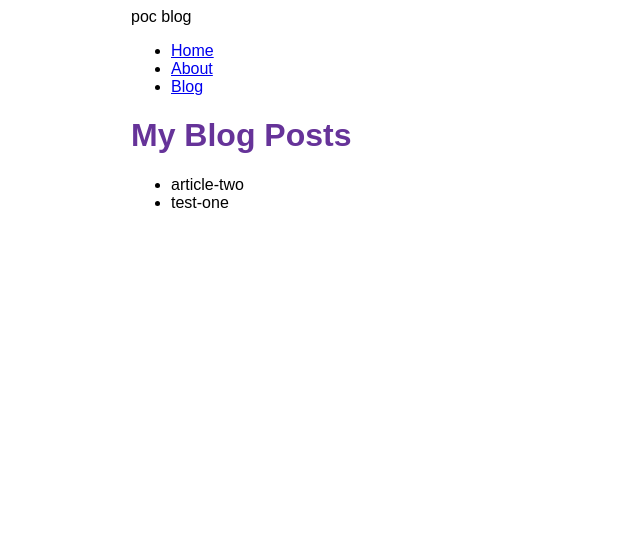
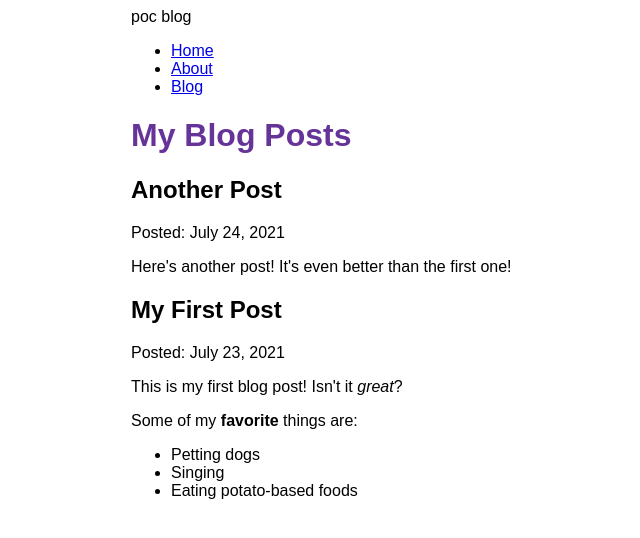
Before and after one commit to Lokicoule/poc-gatsby-blog, a Gatsby site: page /blog in a window 1280 px wide. Shown: the whole page, without its empty margins (259-899 px from the left). Built offline with nearby package versions, Linux system fonts and the light colour scheme; Gatsby itself is replaced by a stand-in of ours.

Commit message:
Finished Gatsby Tutorial Part 5

```diff
--- a/src/pages/blog.tsx
+++ b/src/pages/blog.tsx
@@ -1,32 +1,38 @@
 import * as React from "react";
 import { graphql } from "gatsby";
 import Layout from "../components/layout";
+import { MDXRenderer } from "gatsby-plugin-mdx";
 
-type BlogPageProps = {
-  data: {
-    allFile: {
-      nodes: [{ name: string }];
-    };
-  };
-};
-
-const BlogPage = ({ data }: BlogPageProps) => {
+const BlogPage = ({ data }: any) => {
   return (
     <Layout pageTitle="My Blog Posts">
-      <ul>
-        {data.allFile.nodes.map((node) => (
-          <li key={node.name}>{node.name}</li>
-        ))}
-      </ul>
+      {data.allMdx.nodes.map(
+        (node: {
+          id: string;
+          frontmatter: { title: string; date: Date };
+          body: any;
+        }) => (
+          <article key={node.id}>
+            <h2>{node.frontmatter.title}</h2>
+            <p>Posted: {node.frontmatter.date}</p>
+            <MDXRenderer>{node.body}</MDXRenderer>
+          </article>
+        )
+      )}
     </Layout>
   );
 };
 
 export const query = graphql`
   query {
-    allFile {
+    allMdx(sort: { fields: frontmatter___date, order: DESC }) {
       nodes {
-        name
+        frontmatter {
+          date(formatString: "MMMM D, YYYY")
+          title
+        }
+        id
+        body
       }
     }
   }
```
